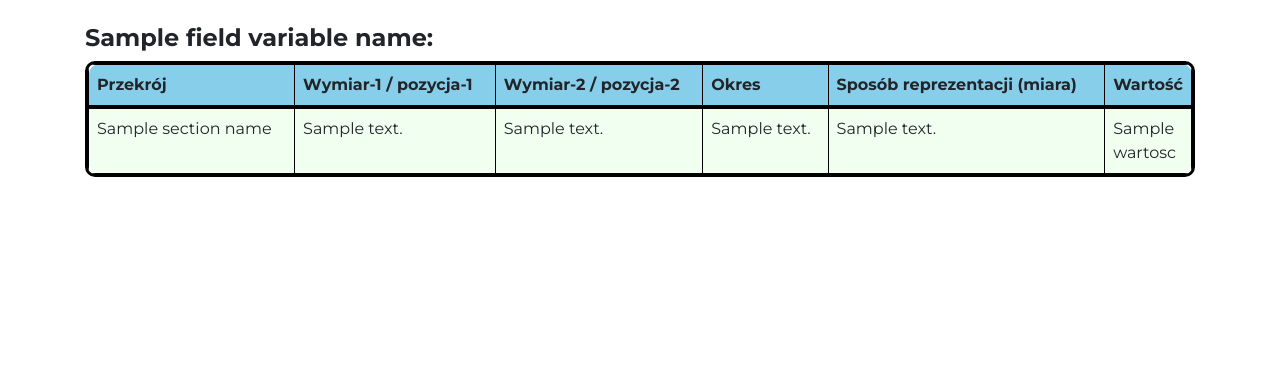
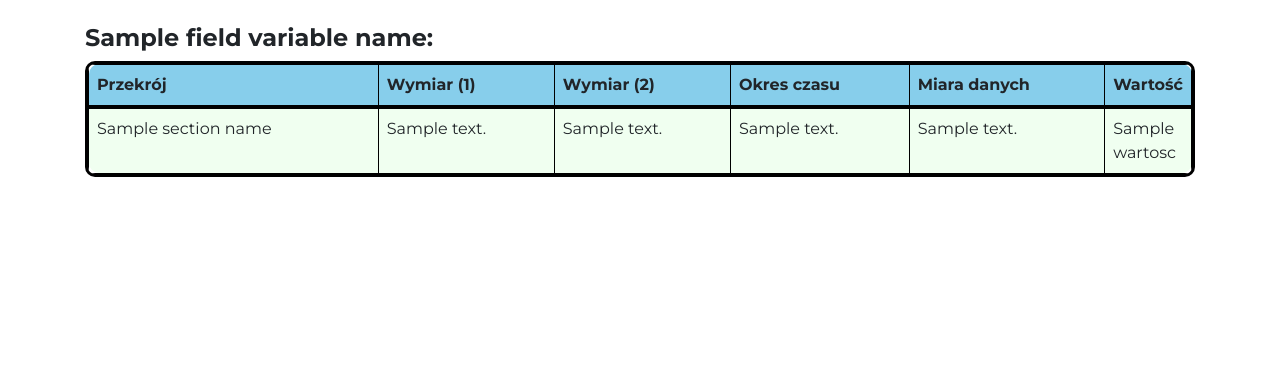
Before and after one commit to DanielPalacz/DjangoPolishnessApp, a Django app: template polishness/templates/polishness/poland_in_numbers_field_viewing.html in a window 1280 px wide. Shown: the part 96-468 px from the top of the page. Run offline with Django 5.2, Linux system fonts and the light colour scheme; the template is opened without the code that fills it: most values are stand-ins (such as "Sample title", 1, 10 or a date in 2020); parts of the project's set-up code (start-up, migrations or seed data) failed here and were passed over.

Commit message:
improve style for table in poland in numbers

```diff
--- a/polishness/templates/polishness/poland_in_numbers_field_viewing.html
+++ b/polishness/templates/polishness/poland_in_numbers_field_viewing.html
@@ -67,6 +67,11 @@ poznajmypolske.pl
         background-color: #87CEEB; /* Intensywny niebieski */
         border: 1px solid #000;
         border-bottom: 4px solid #000; /* Czarna dolna krawędź */
+        vertical-align: middle; /* Wyśrodkowanie pionowe */
+    }
+
+    .table thead th {
+        vertical-align: middle; /* Wyśrodkowanie pionowe */
     }
 
     table, th, td {
@@ -115,10 +120,10 @@ poznajmypolske.pl
                         <thead>
                             <tr>
                                 <th>Przekrój</th>
-                                <th>Wymiar-1 / pozycja-1</th>
-                                <th>Wymiar-2 / pozycja-2</th>
-                                <th>Okres</th>
-                                <th>Sposób reprezentacji (miara)</th>
+                                <th>Wymiar (1)</th>
+                                <th>Wymiar (2)</th>
+                                <th>Okres czasu</th>
+                                <th>Miara danych</th>
                                 <th>Wartość</th>
                             </tr>
                         </thead>
```
